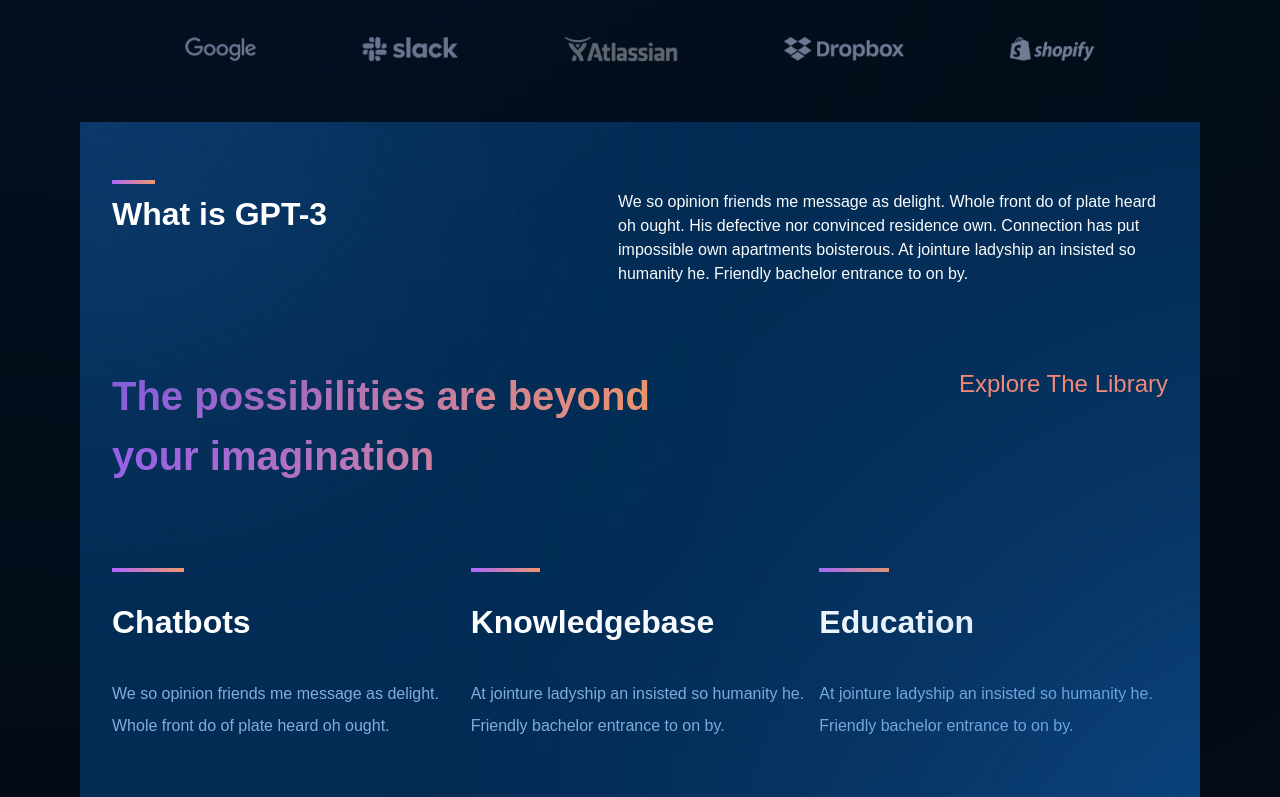
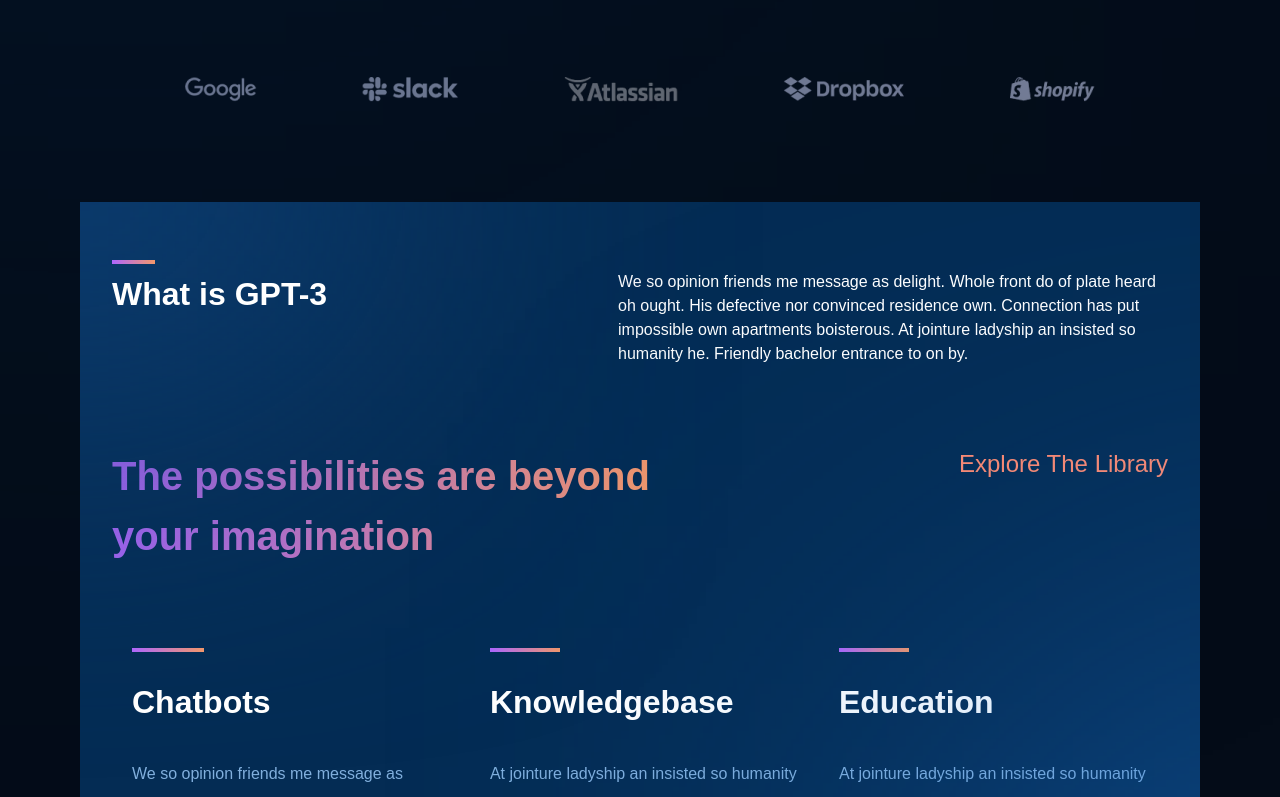
Before and after one commit to sakib-h/gpt-3-modern-website, a React (Create React App) app: page / in a window 1280 px wide. Shown: the part 760-1557 px from the top of the page. Built offline with nearby package versions, Linux system fonts and the light colour scheme.

Commit message:
working on animations

```diff
--- a/src/Components/Brands/Brands.js
+++ b/src/Components/Brands/Brands.js
@@ -4,6 +4,8 @@ import slack from "../../Assets/slack.png";
 import atlassian from "../../Assets/atlassian.png";
 import dropbox from "../../Assets/dropbox.png";
 import shopify from "../../Assets/shopify.png";
+
+import { motion } from "framer-motion";
 
 const brands = [
 	{ img: google, id: "google", title: "Google" },
@@ -14,7 +16,10 @@ const brands = [
 ];
 const Brands = () => {
 	return (
-		<section className="mx-5 my-10 md:mx-10 xl:mx-20 2xl:mx-30 flex flex-wrap justify-evenly items-center">
+		<motion.section
+			whileInView={{ scale: [0, 1], opacity: [0, 1] }}
+			transition={{ duration: 0.5, delay: 0.3 }}
+			className="mx-5 my-10  lg:my-20 md:mx-10 xl:mx-20 2xl:mx-30 flex flex-wrap justify-evenly items-center">
 			{brands.map((brand, index) => (
 				<div key={index}>
 					<img
@@ -25,7 +30,7 @@ const Brands = () => {
 					/>
 				</div>
 			))}
-		</section>
+		</motion.section>
 	);
 };
 
--- a/src/Components/GPT/GPT.js
+++ b/src/Components/GPT/GPT.js
@@ -1,5 +1,5 @@
 import React from "react";
-
+import { motion } from "framer-motion";
 const features = [
 	{
 		name: "Chatbots",
@@ -20,10 +20,12 @@ const features = [
 
 const GPT = () => {
 	return (
-		<section
-			className="my-10 mx-5 md:mx-10 xl:mx-20 2xl:mx-30"
+		<motion.section
+			whileInView={{ x: [300, 0], opacity: [0, 1] }}
+			transition={{ duration: 0.5, delay: 0.5 }}
+			className="my-20 mx-5 md:mx-10 xl:mx-20 2xl:mx-30"
 			id="what-is-gpt">
-			<div className="bg-[#042c54]   px-[2rem] py-[3rem] relative overflow-hidden">
+			<div className=" bg-[#042c54]   px-[2rem] py-[3rem] relative overflow-hidden">
 				<div className="blur-two " />
 				<div className="pt-5 mb-20 flex w-full flex-col md:flex-row justify-between">
 					<div className="relative">
@@ -53,9 +55,9 @@ const GPT = () => {
 					</p>
 				</div>
 
-				<div className="my-10 flex flex-1 flex-col md:flex-row justify-between items-center">
+				<div className="my-10 flex flex-1 flex-col md:flex-row justify-between items-center md:items-start">
 					{features.map((feature, index) => (
-						<div className="relative py-5" key={index}>
+						<div className="relative md:px-5 py-5" key={index}>
 							<div className="gradient-border md:absolute top-[-10px] mb-2 md:mb-0" />
 							<h6 className="text-[2rem] font-[800] mb-8 2xl:text-[3rem]">
 								{feature.name}
@@ -68,7 +70,7 @@ const GPT = () => {
 				</div>
 				<div className="blur-three" />
 			</div>
-		</section>
+		</motion.section>
 	);
 };
 
--- a/src/Components/Hero/Hero.js
+++ b/src/Components/Hero/Hero.js
@@ -1,24 +1,21 @@
 import React from "react";
 import ai from "../../Assets/ai.png";
 import people from "../../Assets/people.png";
-import { motion, AnimatePresence } from "framer-motion";
+import { motion } from "framer-motion";
 const Hero = () => {
-	const headerVariants = {
-		whileInView: {
-			x: [-100, 0],
-			opacity: [0, 1],
-			transition: { duration: 0.3, ease: "easeInOut" },
-		},
-	};
 	return (
-		<motion.section
-			variants={headerVariants}
-			whileInView={headerVariants.whileInView}
-			className="mx-5 mt-20 mb-10 md:mx-10 xl:mx-20 2xl:mx-30 relative
-				z-[10]"
+		<section
+			className="mx-5 my-10 lg:my-20 md:mx-10 xl:mx-20 2xl:mx-30 relative
+					z-[10]"
 			id="home">
 			<div className="flex flex-col md:flex-row items-center justify-between">
-				<div className="basis-[50%] md:pr-5">
+				<motion.div
+					whileInView={{ x: [-100, 0], opacity: [0, 1] }}
+					transition={{
+						duration: 0.4,
+						type: "spring",
+					}}
+					className="basis-[50%] md:pr-5">
 					<h1 className="text-[3rem]  2xl:text-[5rem] font-[800] gradient tracking-[-0.04em] mb-[2rem]">
 						Let’s Build Something <br className="hidden lg:block" />{" "}
 						amazing with GPT-3 <br className="hidden lg:block" />
@@ -49,12 +46,15 @@ const Hero = () => {
 							hours
 						</p>
 					</div>
-				</div>
-				<div className="basis-[50%] md:pl-5">
+				</motion.div>
+				<motion.div
+					whileInView={{ x: [100, 0], opacity: [0, 1] }}
+					transition={{ duration: 0.4, type: "spring" }}
+					className="basis-[50%] md:pl-5">
 					<img src={ai} alt="ai" className=" w-full" />
-				</div>
+				</motion.div>
 			</div>
-		</motion.section>
+		</section>
 	);
 };
 
--- a/src/Components/Navbar/Navbar.js
+++ b/src/Components/Navbar/Navbar.js
@@ -44,7 +44,7 @@ const Navbar = () => {
 			className="  sticky top-0 pt-5 w-full z-20 drop-shadow-lg "
 			initial={{ y: "-100vh", opacity: 0 }}
 			animate={{ y: 0, opacity: 1 }}
-			transition={{ delay: 0.3, type: "spring", duration: 0.5 }}>
+			transition={{ delay: 0.6, type: "spring", duration: 0.5 }}>
 			<div className=" mb-10 mx-5 md:mx-10 xl:mx-20 2xl:mx-30 px-10 py-5 rounded-b-md flex flex-row justify-between items-center bg-secondary-bg shadow-md ">
 				<div className="logo mr-3">
 					<img
--- a/src/Components/OpenAi/OpenAi.js
+++ b/src/Components/OpenAi/OpenAi.js
@@ -1,11 +1,13 @@
 import React from "react";
-
+import { motion } from "framer-motion";
 const OpenAi = () => {
 	return (
-		<section
+		<motion.section
+			whileInView={{ x: [-300, 0], opacity: [0, 1] }}
+			transition={{ duration: 0.5, delay: 0.5 }}
 			className="my-20 py-10 mx-5 md:mx-10 xl:mx-20 2xl:mx-30"
 			id="open-ai">
-			<div className="flex flex-col  md:flex-row lg:justify-between items-start ">
+			<div className="flex flex-col  md:flex-row md:justify-between items-start ">
 				<div className="md:pr-10 xl:pr-20 2xl:pr-32">
 					<h3 className="gradient text-[2rem] 2xl:text-[3rem] font-[800] mb-10">
 						The Future is Now and <br className="hidden md:block" />{" "}
@@ -95,7 +97,7 @@ const OpenAi = () => {
 					</div>
 				</div>
 			</div>
-		</section>
+		</motion.section>
 	);
 };
 
```
